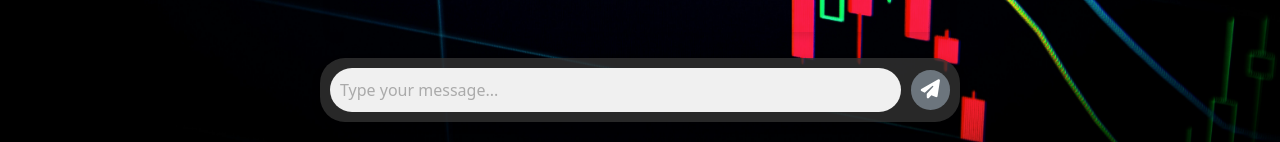
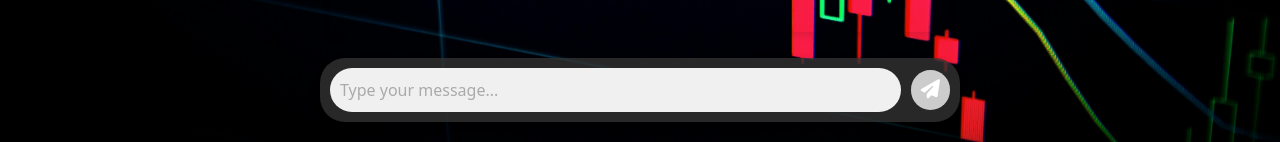
Before and after one commit to cmglmsr/innovest-fe, a Vue app: page / in a window 1280 px wide. Shown: the part 658-800 px from the top of the page. Built offline with nearby package versions, Linux system fonts and the light colour scheme.

Commit message:
spinner added and button disabled when there is no user input

```diff
--- a/src/components/GenAIInputBox/GenAIInputBox.vue
+++ b/src/components/GenAIInputBox/GenAIInputBox.vue
@@ -1,7 +1,13 @@
 <template>
   <div class="input-container">
-    <input v-model="userMessage" type="text" placeholder="Type your message..." class="input-box" @keydown.enter="sendMessage"/>
-    <button class="send-button" @click="sendMessage">
+    <input
+      v-model="userMessage"
+      type="text"
+      placeholder="Type your message..."
+      class="input-box"
+      @keydown.enter="sendMessage"
+    />
+    <button class="send-button" @click="sendMessage" :disabled="isButtonDisabled">
       <i class="fas fa-paper-plane"></i>
     </button>
   </div>
@@ -9,31 +15,33 @@
 
 <script>
 import "./style.css";
-import {testRequest} from "@/services/testService.js";
+import { testRequest } from "@/services/testService.js";
 
 export default {
   name: "GenAIInputBox",
   data() {
     return {
-      userMessage: '',
-      genAIResponse: '',
+      userMessage: "",
+      genAIResponse: "",
     };
   },
-  props: {
-    loading: {
-
-    }
+  computed: {
+    isButtonDisabled() {
+      return this.userMessage.trim().length === 0;
+    },
   },
   methods: {
     async sendMessage() {
-      this.$emit('update:loading', true)
-      this.genAIResponse = await testRequest({userMessage: this.userMessage})
-      this.$emit('update:loading', false)
+      if (this.isButtonDisabled) return;
+
+      this.$emit("update:loading", true);
+      this.genAIResponse = await testRequest({ userMessage: this.userMessage });
+      this.$emit("update:loading", false);
       if (this.userMessage.trim()) {
-        this.$emit('sendMessage', this.userMessage);
-        this.userMessage = '';
+        this.$emit("sendMessage", this.userMessage);
+        this.userMessage = "";
       }
-    }
-  }
+    },
+  },
 };
 </script>
--- a/src/components/GenAIInputBox/style.css
+++ b/src/components/GenAIInputBox/style.css
@@ -52,6 +52,17 @@
   background-color: #5a6268;
 }
 
+
+.send-button:disabled {
+  background-color: #ccc;
+  cursor: not-allowed;
+  box-shadow: none;
+}
+
+.send-button:disabled:hover {
+  background-color: #ccc;
+}
+
 .send-button i {
   font-size: 1.2rem;
 }
--- a/src/components/Navbar/style.css
+++ b/src/components/Navbar/style.css
@@ -105,7 +105,7 @@
 
   .navbar-logo {
     position: absolute;
-    left: 50%;
+    left: 45%;
     transform: translateX(-50%);
     font-size: 1.5rem;
   }
--- a/src/views/GenAIView/GenAIView.vue
+++ b/src/views/GenAIView/GenAIView.vue
@@ -9,7 +9,7 @@
         :text="message.text"
         :type="message.type"
       />
-      <div v-if="loading" class="relative left-0 mx-auto bg-red-500 w-32 h-32">LOADING</div>
+      <div v-if="loading" class="spinner"></div>
       <GenAIInputBox v-model:loading="loading" @sendMessage="handleSendMessage" />
     </div>
   </div>
@@ -40,8 +40,12 @@ export default {
       this.generateSystemResponse(userMessage);
     },
     generateSystemResponse(userMessage) {
-      const systemResponse = userMessage;
-      this.messages.push({ text: systemResponse, type: 'system' });
+      this.loading = true;
+      setTimeout(() => {
+        const systemResponse = userMessage;
+        this.messages.push({ text: systemResponse, type: 'system' });
+        this.loading = false;
+      }, 2000);
     }
   }
 };
--- a/src/views/GenAIView/style.css
+++ b/src/views/GenAIView/style.css
@@ -57,3 +57,34 @@
     max-width: 80%;
   }
 }
+
+.spinner {
+  display: inline-block;
+  width: 4vw;
+  height: 4vw;
+  border: 8px solid rgba(0, 0, 0, 0.1);
+  border-radius: 50%;
+  border-top-color: #ff6961;
+  animation: spin 1s linear infinite;
+  position: fixed;
+  top: 45%;
+  left: 50%;
+  transform: translate(-50%, -50%);
+}
+
+@keyframes spin {
+  from {
+    transform: rotate(0deg);
+  }
+  to {
+    transform: rotate(360deg);
+  }
+}
+
+@media (max-width: 960px) {
+  .spinner {
+    left: 45%;
+    width: 10vw;
+    height: 10vw;
+  }
+}
```
Also changed, not shown: 1 other file (tests, documents, lock files or other folders).
